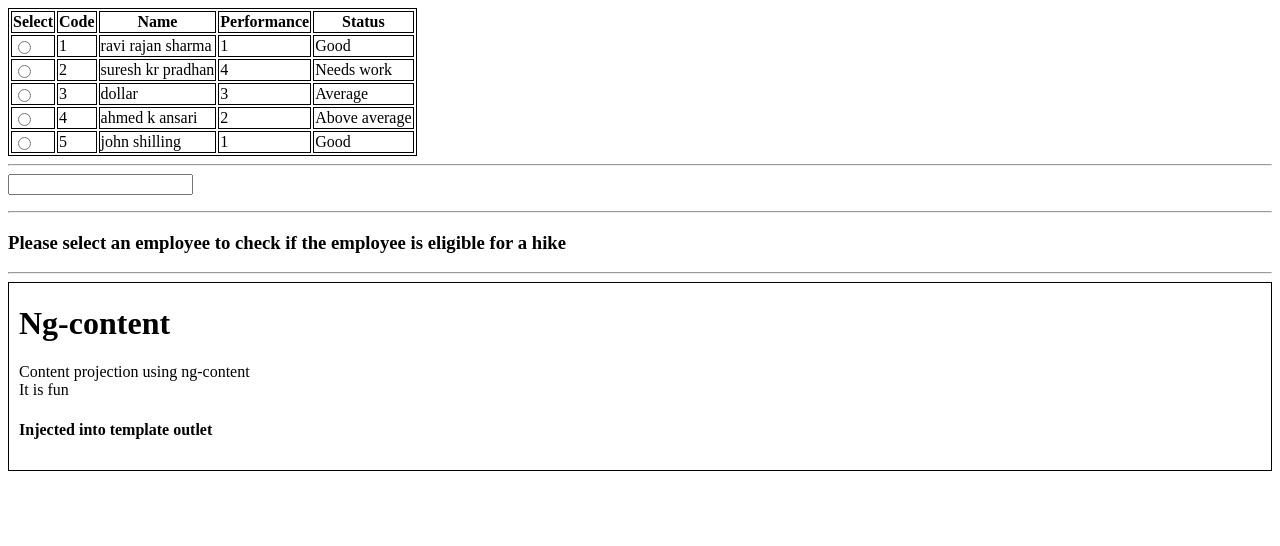
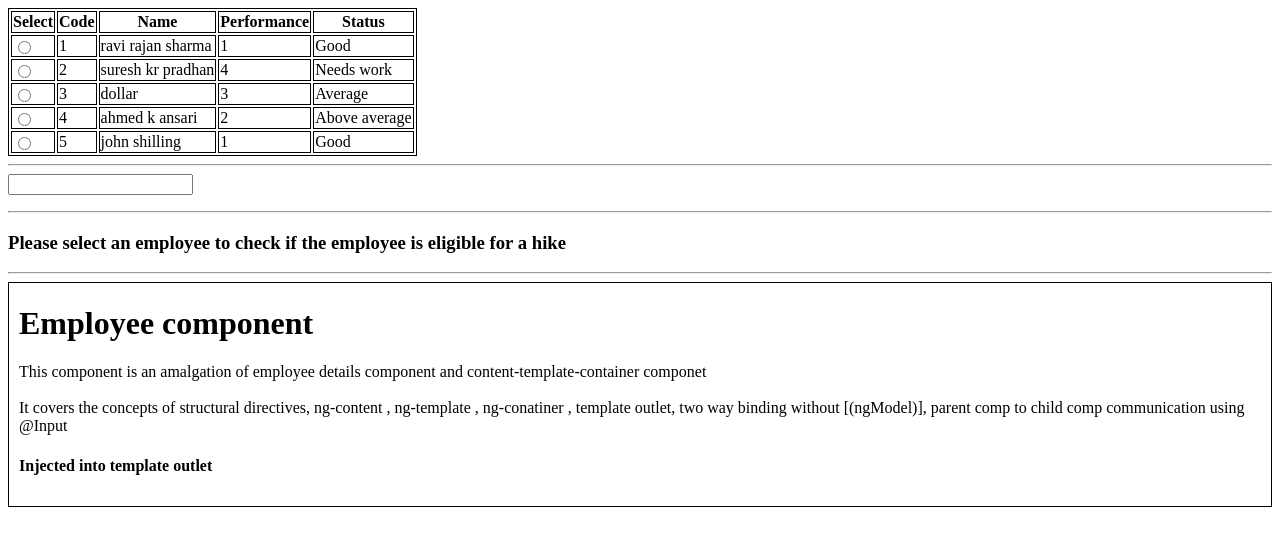
Before and after one commit to abhishek123mojumdar/angular-concepts, an Angular app: page / in a window 1280 px wide. Shown: the top 546 px of the page. Built offline with nearby package versions, Linux system fonts and the light colour scheme.

Commit message:
2 files modified

```diff
--- a/src/app/employee-component/employee-component.component.html
+++ b/src/app/employee-component/employee-component.component.html
@@ -18,7 +18,7 @@
 <hr>
 
 <input type="text" (input)="getInputData($event)"/>
-<p> {{twoWayBinding}} </p>
+<p> {{twoWayBinding}} </p> <!-- two way binding without using [(ngModel)]-->
 <hr>
 
 <app-employee-deatils *ngIf="empDetail; else select" [employeeDetail]="empDetail"></app-employee-deatils>
@@ -29,7 +29,8 @@
 <hr />
 
 <app-content-template-conatiner>
-  <h1>Ng-content</h1>
-  <div>Content projection using ng-content</div>
-  <span>It is fun</span>
+  <h1>Employee component</h1>
+  <div>This component is an amalgation of employee details component and content-template-container componet</div>
+  <br/>
+  <span>It covers the concepts of structural directives, ng-content , ng-template , ng-conatiner , template outlet, two way binding without [(ngModel)], parent comp to child comp communication using @Input</span>
 </app-content-template-conatiner>
--- a/src/app/employee-component/employee-component.component.ts
+++ b/src/app/employee-component/employee-component.component.ts
@@ -19,19 +19,14 @@ export class EmployeeComponentComponent implements OnInit {
     switch (per) {
       case 1:
         return 'Good';
-        break;
       case 2:
         return 'Above average';
-        break;
       case 3:
         return 'Average';
-        break;
       case 4:
         return 'Needs work';
-        break;
       default:
         return 'No such rating exsists';
-        break;
     }
   }
 
```
